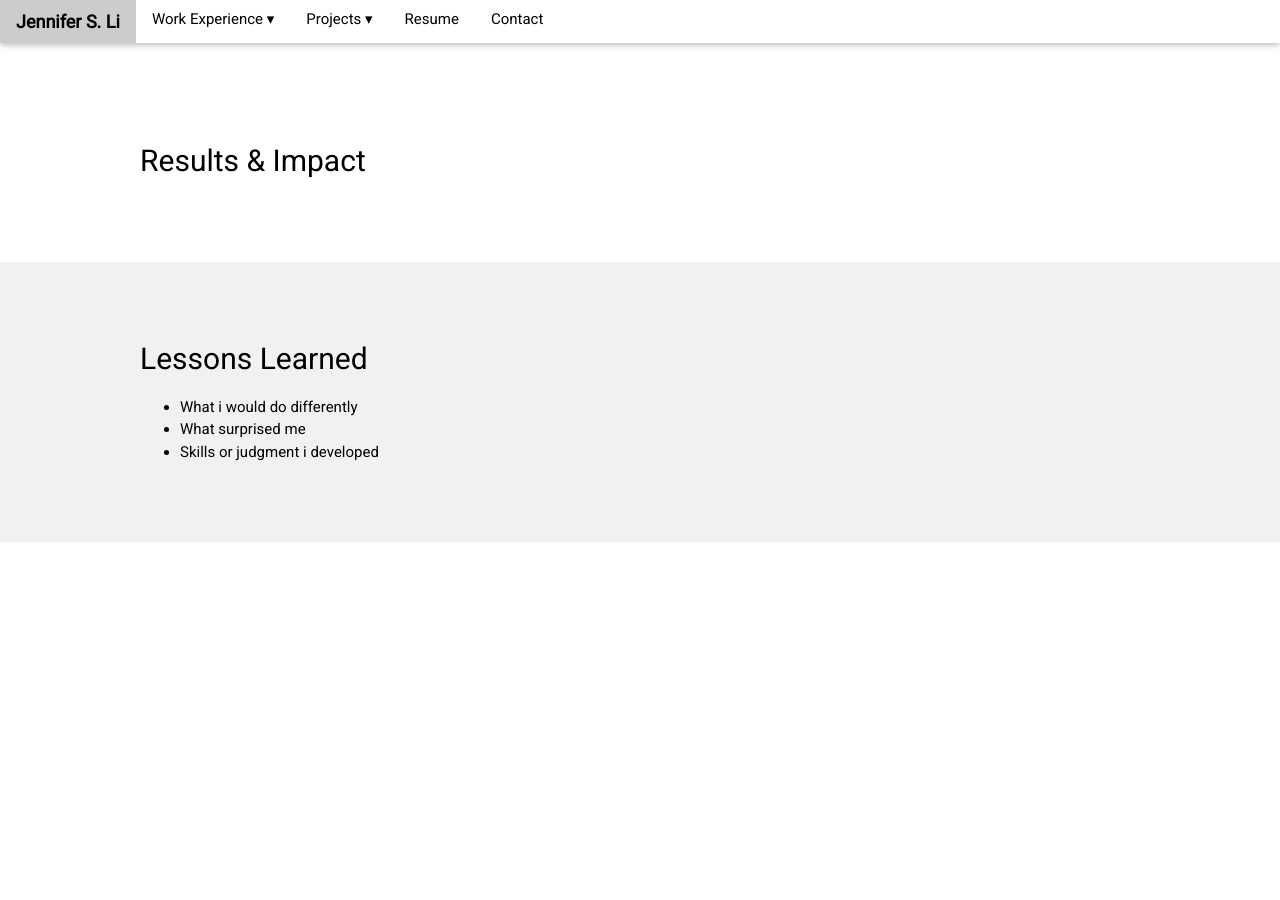
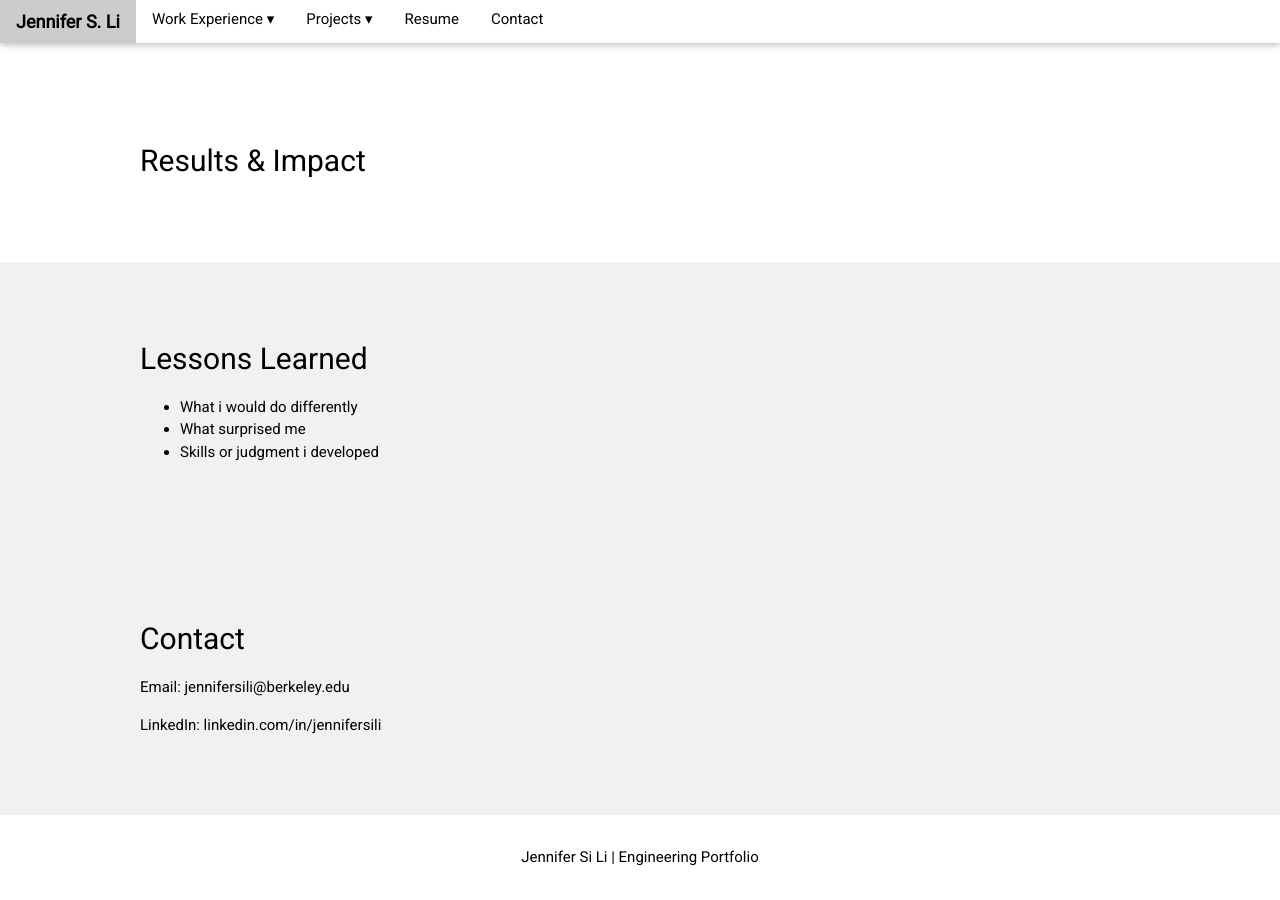
Before and after one commit to jsli905/jsli905.github.io, a Jekyll site: the page experience/astranis.html, which Jekyll copies as it is, in a window 1280 px wide and 900 px high, scrolled down 798 px. Built offline with Jekyll 4.4.1, drawn with Linux system fonts in a browser that asks for light colours; comment, search, counter and statistics services are not loaded; before the commit the page ends 1340 px from its top, so only the background shows below that.

Commit message:
Update astranis.html

```diff
--- a/experience/astranis.html
+++ b/experience/astranis.html
@@ -262,7 +262,19 @@
     </ul>
   </div>
 </section>
+<!-- ================= CONTACT ================= -->
+<section id="contact" class="w3-container w3-padding-64 w3-light-grey">
+  <div class="max-width">
+    <h2>Contact</h2>
+    <p>Email: jennifersili@berkeley.edu</p>
+    <p>LinkedIn: linkedin.com/in/jennifersili</p>
+  </div>
+</section>
 
+<!-- ================= FOOTER ================= -->
+<footer class="w3-container w3-center w3-padding-16 w3-white">
+  <p>Jennifer Si Li | Engineering Portfolio</p>
+</footer>
 
 </body>
 </html>
```
